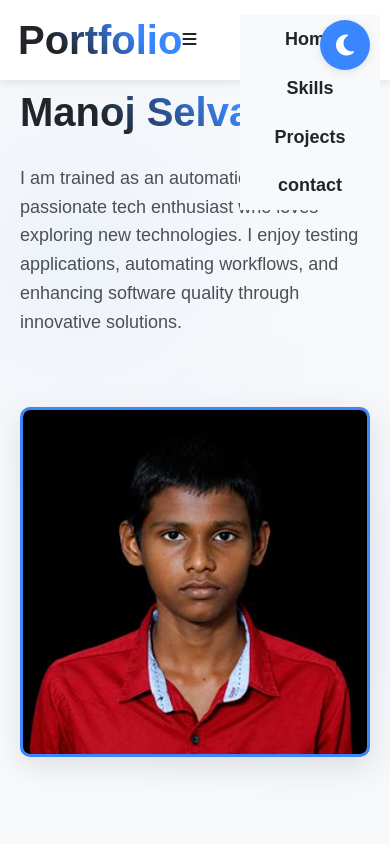
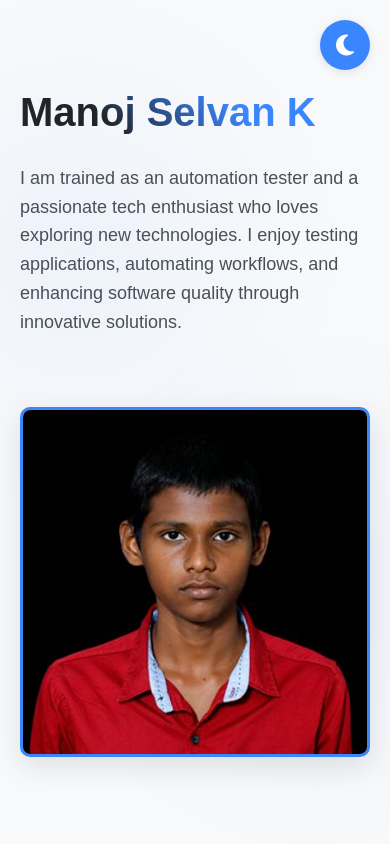
Before and after one commit to MalayanMano7/Portfolio, a plain HTML site: page portfolio/portfolio/index.html in a window 390 px wide. Shown: the top 844 px of the page. Drawn offline with Linux system fonts and the light colour scheme.

Commit message:
version3

```diff
--- a/portfolio/portfolio/index.html
+++ b/portfolio/portfolio/index.html
@@ -885,23 +885,6 @@
         </div>
     </nav>
 
-
-    <nav class="mobileNav" >
-        <div>
-            <h2 class="name" style="margin-bottom: 0; margin-left: 18px;">Portfolio</h2>
-        </div>
-        <div class="menu-icon" style="margin-right: 18px;">
-            <i class="fas fa-bars"></i>
-        </div>
-        <div id="mobileNav"  style="margin-right: 110px;float: right;">
-            <ul class="menu">
-                <li><a href="#home">Home</a></li>
-                <li><a href="#skills">Skills</a></li>
-                <li><a href="#projects">Projects</a></li>
-                <li><a href="#contact">contact</a></li>
-            </ul>
-        </div>
-    </nav>
 
 
 
```
